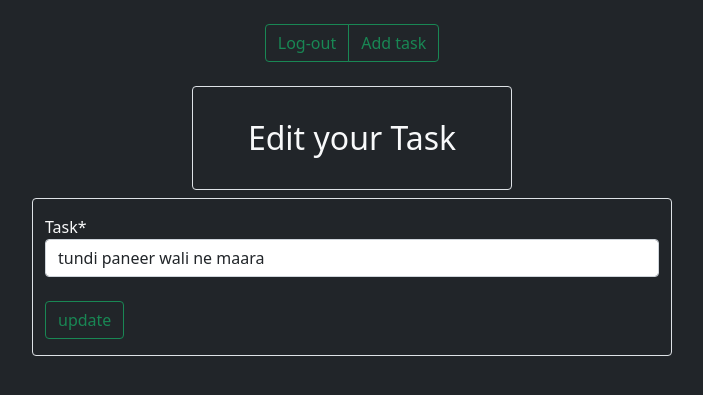
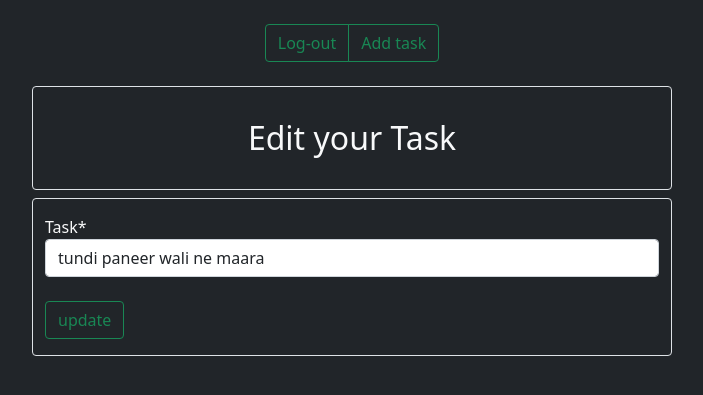
Before and after one commit to kashvats/TODO, a Django app: page /Edit/24 in a window 1280 px wide. Shown: the top 395 px of the page, without its empty margins (288-991 px from the left). Run offline with Django 3.2, Linux system fonts and the light colour scheme; a user stored in the database is signed in; data comes from the database, SQL or seed files in the repository; some libraries are stand-ins or nearby versions.

Commit message:
'lolomon'

```diff
--- a/templates/edittask.html
+++ b/templates/edittask.html
@@ -1,5 +1,5 @@
 {% extends 'base.html' %}{% load crispy_forms_tags %}{% block task1 %}{% load static %}
-<div class="container border my-2 py-2 col-3 rounded">
+<div class="container border my-2 py-2 col-6 rounded">
     <h2 class="text-center my-2 py-3">Edit your Task</h2></div>
 <div class="container border my-2 py-3 col-6 rounded">
 <form class="row gy-2 gx-3 align-items-center" method="POST">{% csrf_token %}
```
